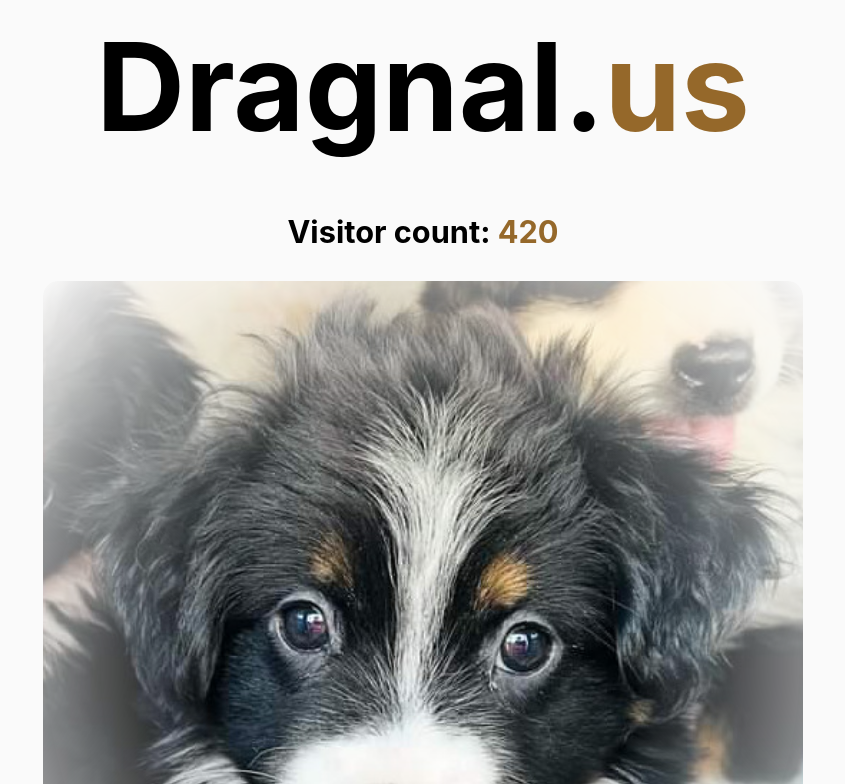
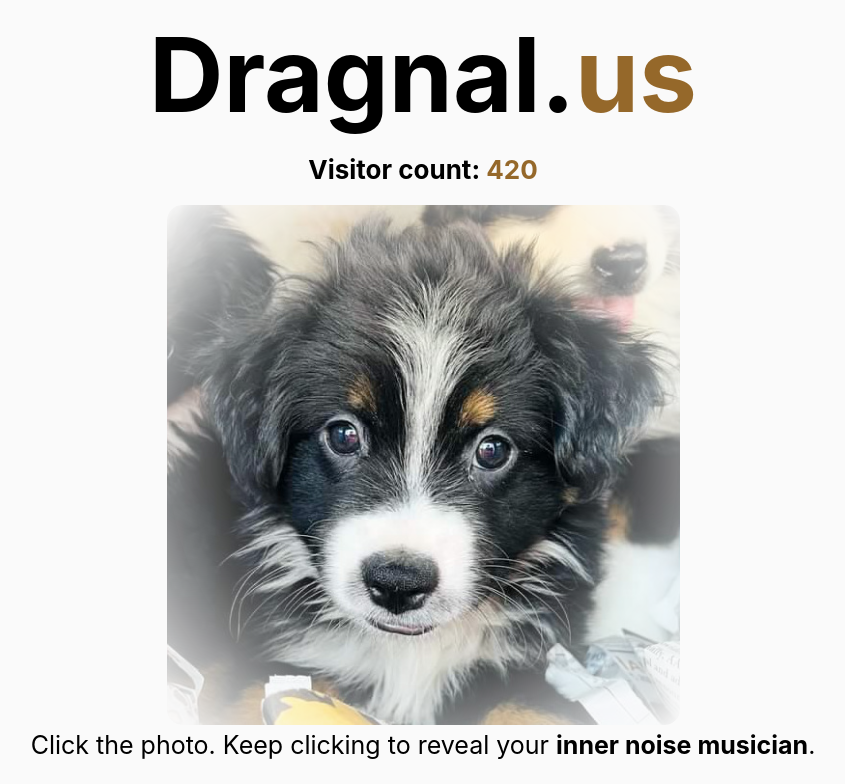
Before and after one commit to crtaylor243/dragnalus, a Next.js app: page / in a window 1536 px wide. Shown: the top 784 px of the page, without its empty margins (345-1190 px from the left). Built offline with nearby package versions, Linux system fonts and the light colour scheme.

Commit message:
better layout on desktop

```diff
--- a/pages/index.js
+++ b/pages/index.js
@@ -71,7 +71,9 @@ export default function Home() {
         </h3>
 
         <img onClick={(e) => playMusic()} src={image} className="drag" />
-        <p className="drag-text">Click the photo. Keep clicking to reveal your inner noise musician.</p>
+        <div className="instructions">
+          <p className="drag-text">Click the photo. Keep clicking to reveal your <strong>inner noise musician</strong>.</p>
+        </div>
 
         { musicCount > 10 &&
             <h3>Rank: <strong>Noise God</strong></h3>
--- a/styles.css
+++ b/styles.css
@@ -21,12 +21,14 @@ body {
 }
 
 main {
+    /*max-width: 75%;*/
     padding: 1rem 0;
     flex: 1;
     display: flex;
     flex-direction: column;
     justify-content: center;
     align-items: center;
+    align-content: center;
 }
 
 footer {
@@ -61,7 +63,7 @@ footer a {
 
 h3 {
     font-size: 2vw;
-
+    margin: 20px 0;
 }
 
 h3 strong {
@@ -76,7 +78,7 @@ h3 strong {
 }
 
 .title {
-    margin: 0 0 25px 0;
+    margin: 0;
     line-height: 1.15;
     font-size: 8vw;
 }
@@ -144,12 +146,33 @@ code {
     -moz-border-radius: 15px;
     border-radius: 15px;
     mask-image: radial-gradient(ellipse, rgba(0, 0, 0, 1.0) 40%, transparent 100%);
-    width: 50%;
+    width: 40%;
     height: auto;
 }
 
 .drag-text {
     font-size: 2vw;
+    margin: 5px 0;
+}
+
+@media screen and (min-width: 1300px) {
+    .drag-text {
+        font-size: 25px;
+    }
+
+    .drag {
+        width: 513px;
+        height: 520px;
+    }
+
+    .title {
+        font-size: 103px;
+    }
+
+    h3 {
+        font-size: 26px;
+    }
+
 }
 
 
```
